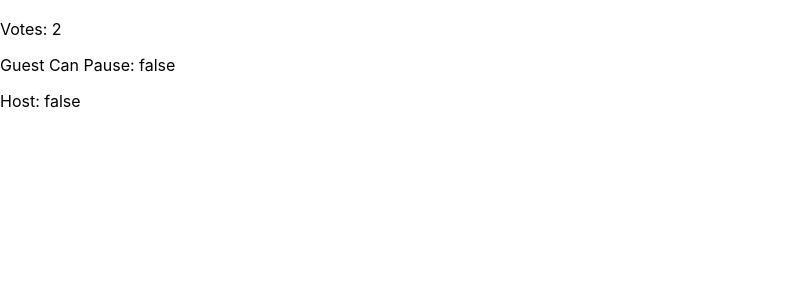
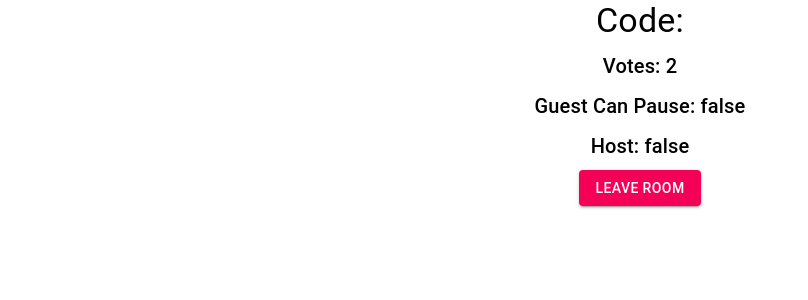
Before and after one commit to asma-mughal/reactpractice, a React (Create React App) app: page /room in a window 1280 px wide. Shown: the top 300 px of the page, without its empty margins (0-808 px from the left). Built offline with nearby package versions, Linux system fonts and the light colour scheme; no server answers.

Commit message:
levaeRoomDOne

```diff
--- a/src/App.js
+++ b/src/App.js
@@ -11,7 +11,7 @@ function App() {
   const navigate = useNavigate()
   const [roomCode, setRoomCode] = useState(localStorage.getItem('code'));
   useEffect(()=>{
-   if(roomCode!=null){
+   if(JSON.parse(roomCode)){
     navigate('/room')
    }
   },[])
--- a/src/components/CreateRoom.jsx
+++ b/src/components/CreateRoom.jsx
@@ -46,9 +46,8 @@ const handleRoomButtonPressed = (votesToSkip,guestCanPause) =>  {
     .then((response) => response.json())
     .then((data) => {
       const {id, code} = data ;
-      console.log(data)
       localStorage.setItem('code', JSON.stringify(code))
-      navigate('/')
+      navigate('/room')
     })
 }
   return (
--- a/src/components/Room.jsx
+++ b/src/components/Room.jsx
@@ -1,13 +1,16 @@
 
 import React, { useEffect, useState } from 'react';
-import { useParams } from 'react-router-dom';
+
+import { Grid, Typography, Button } from "@material-ui/core";
+import { useNavigate } from 'react-router-dom';
 const Room = () => {
     const [roomData, setRoomData] = useState({
-        votesToSkip: 2,
-        guestCanPause: false,
-        isHost: false,
-      });
+          votesToSkip: 2,
+          guestCanPause: false,
+          isHost: false,
+        });
       const roomCode = localStorage.getItem('code')
+      const navigate = useNavigate()
       useEffect(() => {
         const getRoomDetails = async () => {
           try {
@@ -28,13 +31,49 @@ const Room = () => {
 
         getRoomDetails();
       }, [roomCode]);
+      const leaveButtonPressed = () => {
+        const requestOptions = {
+          method: "POST",
+          headers: { "Content-Type": "application/json" },
+        };
+
+        fetch("/api/leave-room", requestOptions).then((_response) => {
+          localStorage.removeItem('code')
+          navigate('/')
+        });
+      }
   return (
-    <div>
-    <h3>{roomCode}</h3>
-    <p>Votes: {roomData.votesToSkip}</p>
-    <p>Guest Can Pause: {roomData.guestCanPause.toString()}</p>
-    <p>Host: {roomData.isHost.toString()}</p>
-  </div>
+    <Grid container spacing={1}>
+    <Grid item xs={12} align="center">
+      <Typography variant="h4" component="h4">
+        Code: {roomCode}
+      </Typography>
+    </Grid>
+    <Grid item xs={12} align="center">
+      <Typography variant="h6" component="h6">
+        Votes: {roomData.votesToSkip}
+      </Typography>
+    </Grid>
+    <Grid item xs={12} align="center">
+      <Typography variant="h6" component="h6">
+        Guest Can Pause: {roomData.guestCanPause.toString()}
+      </Typography>
+    </Grid>
+    <Grid item xs={12} align="center">
+      <Typography variant="h6" component="h6">
+        Host: {roomData.isHost.toString()}
+      </Typography>
+    </Grid>
+    <Grid item xs={12} align="center">
+      <Button
+        variant="contained"
+        color="secondary"
+        onClick={leaveButtonPressed}
+      >
+        Leave Room
+      </Button>
+    </Grid>
+  </Grid>
 
   )
 }
```
